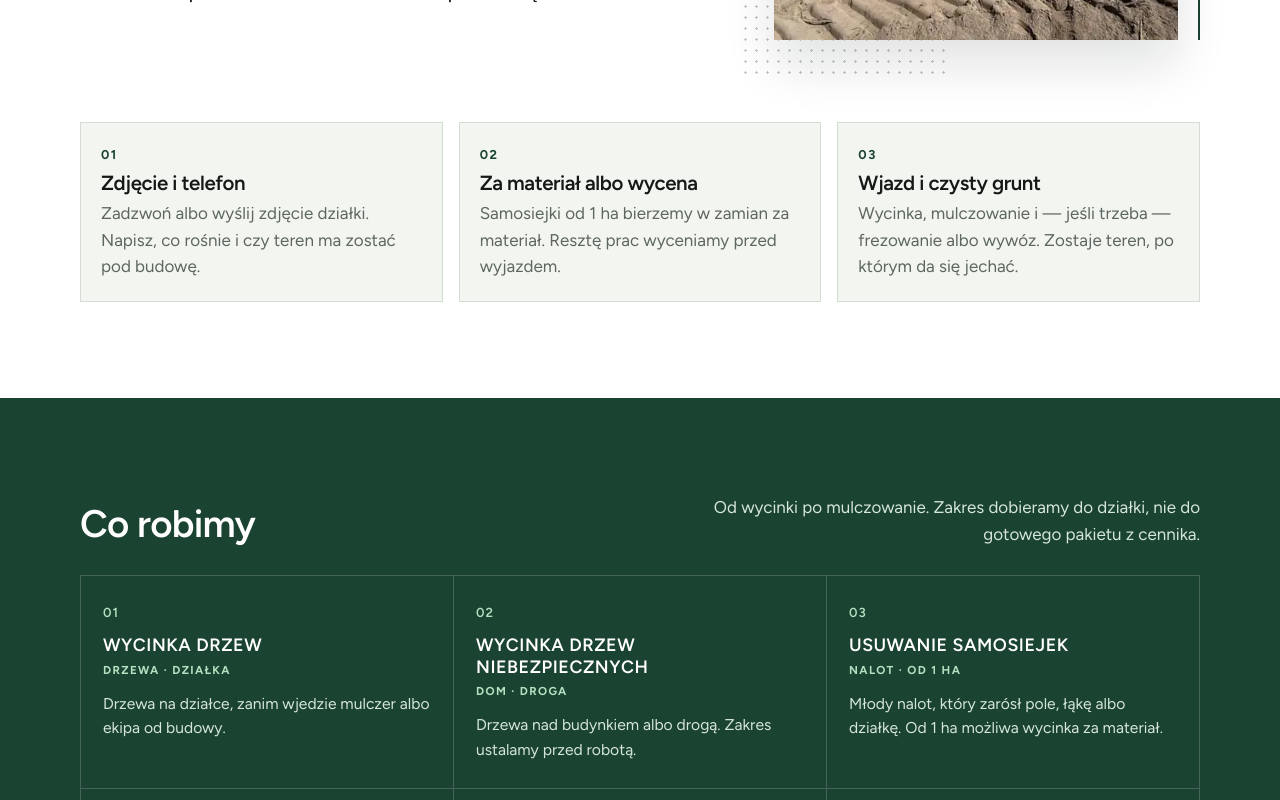
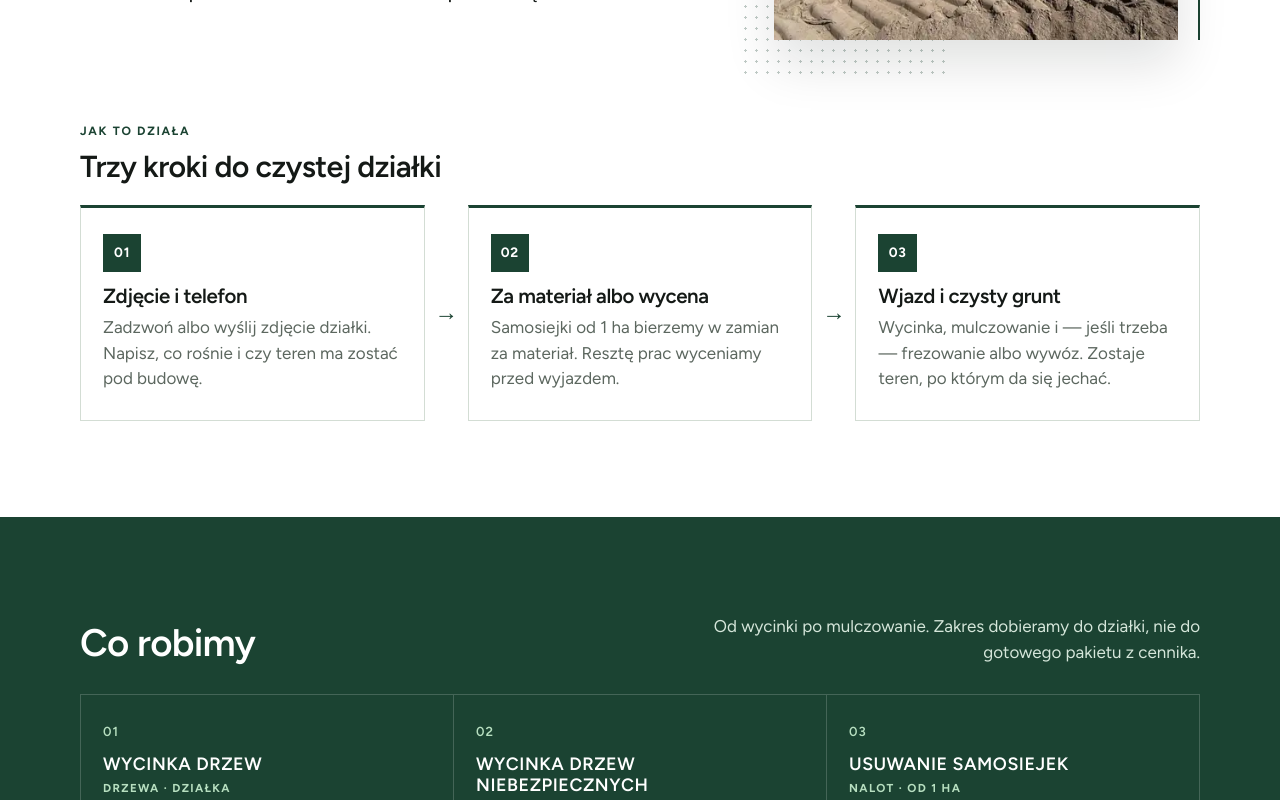
Before and after one commit to kubapythonmaster/mulchmaster, a React (Vite) app: page / in a window 1280 px wide. Shown: the part 1240-2040 px from the top of the page. Built offline with nearby package versions, Linux system fonts and the light colour scheme; a web font is replaced by a local one.

Commit message:
Restyle about steps with arrow flow.

```diff
--- a/src/components/About.jsx
+++ b/src/components/About.jsx
@@ -44,13 +44,24 @@ export function About() {
           </figure>
         </div>
       </div>
-      <div className="wrap">
+      <div className="wrap steps-block">
+        <header className="steps-head">
+          <p className="kicker">Jak to działa</p>
+          <h3>Trzy kroki do czystej działki</h3>
+        </header>
         <ol className="steps">
-          {steps.map((step) => (
+          {steps.map((step, index) => (
             <li key={step.n}>
-              <span>{step.n}</span>
-              <h3>{step.title}</h3>
-              <p>{step.text}</p>
+              <article className="step-card">
+                <span className="step-n">{step.n}</span>
+                <h3>{step.title}</h3>
+                <p>{step.text}</p>
+              </article>
+              {index < steps.length - 1 && (
+                <span className="step-arrow" aria-hidden="true">
+                  →
+                </span>
+              )}
             </li>
           ))}
         </ol>
--- a/src/styles.css
+++ b/src/styles.css
@@ -789,40 +789,80 @@ a {
   max-width: 34ch;
 }
 
+.steps-block {
+  margin-top: 8px;
+}
+
+.steps-head {
+  margin-bottom: 22px;
+}
+
+.steps-head h3 {
+  margin: 0;
+  font-size: clamp(1.45rem, 3vw, 1.9rem);
+  letter-spacing: -0.02em;
+  color: var(--ink);
+}
+
 .steps {
   list-style: none;
   margin: 0;
   padding: 0;
   display: grid;
-  gap: 14px;
-}
-
-.steps li {
-  padding: 22px 20px;
-  background: #f3f5f1;
+  gap: 0;
+}
+
+.steps > li {
+  display: grid;
+  gap: 0;
+  position: relative;
+}
+
+.step-card {
+  height: 100%;
+  padding: 26px 22px 28px;
+  background: #fff;
   border: 1px solid var(--line);
-}
-
-.steps span {
-  display: block;
-  margin-bottom: 8px;
-  font-family: var(--sans);
-  font-weight: 700;
-  font-size: 0.8rem;
-  letter-spacing: 0.12em;
-  color: var(--navy);
-}
-
-.steps h3 {
-  margin-bottom: 6px;
+  border-top: 3px solid var(--navy);
+}
+
+.step-n {
+  display: inline-flex;
+  align-items: center;
+  justify-content: center;
+  min-width: 2.4rem;
+  height: 2.4rem;
+  margin-bottom: 14px;
+  padding: 0 8px;
+  background: var(--navy);
+  color: #fff;
+  font-weight: 700;
+  font-size: 0.85rem;
+  letter-spacing: 0.06em;
+}
+
+.step-card h3 {
+  margin: 0 0 8px;
   font-size: 1.28rem;
   letter-spacing: -0.02em;
   color: var(--ink);
 }
 
-.steps p {
+.step-card p {
   margin: 0;
   color: var(--muted);
+  line-height: 1.5;
+}
+
+.step-arrow {
+  display: grid;
+  place-items: center;
+  height: 36px;
+  color: var(--navy);
+  font-size: 1.45rem;
+  font-weight: 700;
+  line-height: 1;
+  transform: rotate(90deg);
 }
 
 .svc-head {
@@ -1526,8 +1566,20 @@ dialog.lightbox::backdrop {
 
 @media (min-width: 720px) {
   .steps {
-    grid-template-columns: repeat(3, 1fr);
-    gap: 16px;
+    grid-template-columns: 1fr auto 1fr auto 1fr;
+    align-items: stretch;
+    gap: 0 8px;
+  }
+
+  .steps > li {
+    display: contents;
+  }
+
+  .step-arrow {
+    align-self: center;
+    height: auto;
+    transform: none;
+    padding: 0 2px;
   }
 
   .footer-top,
```
